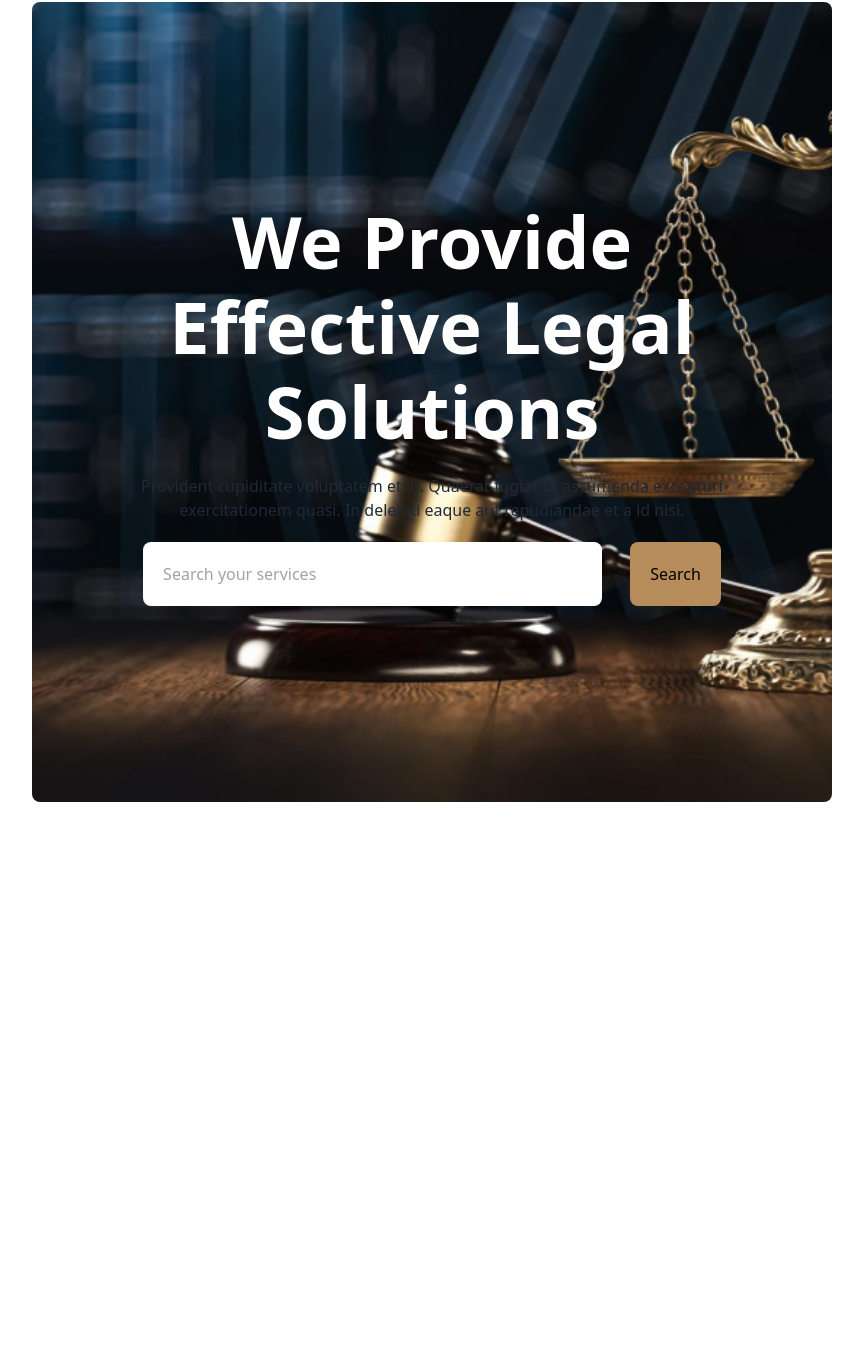
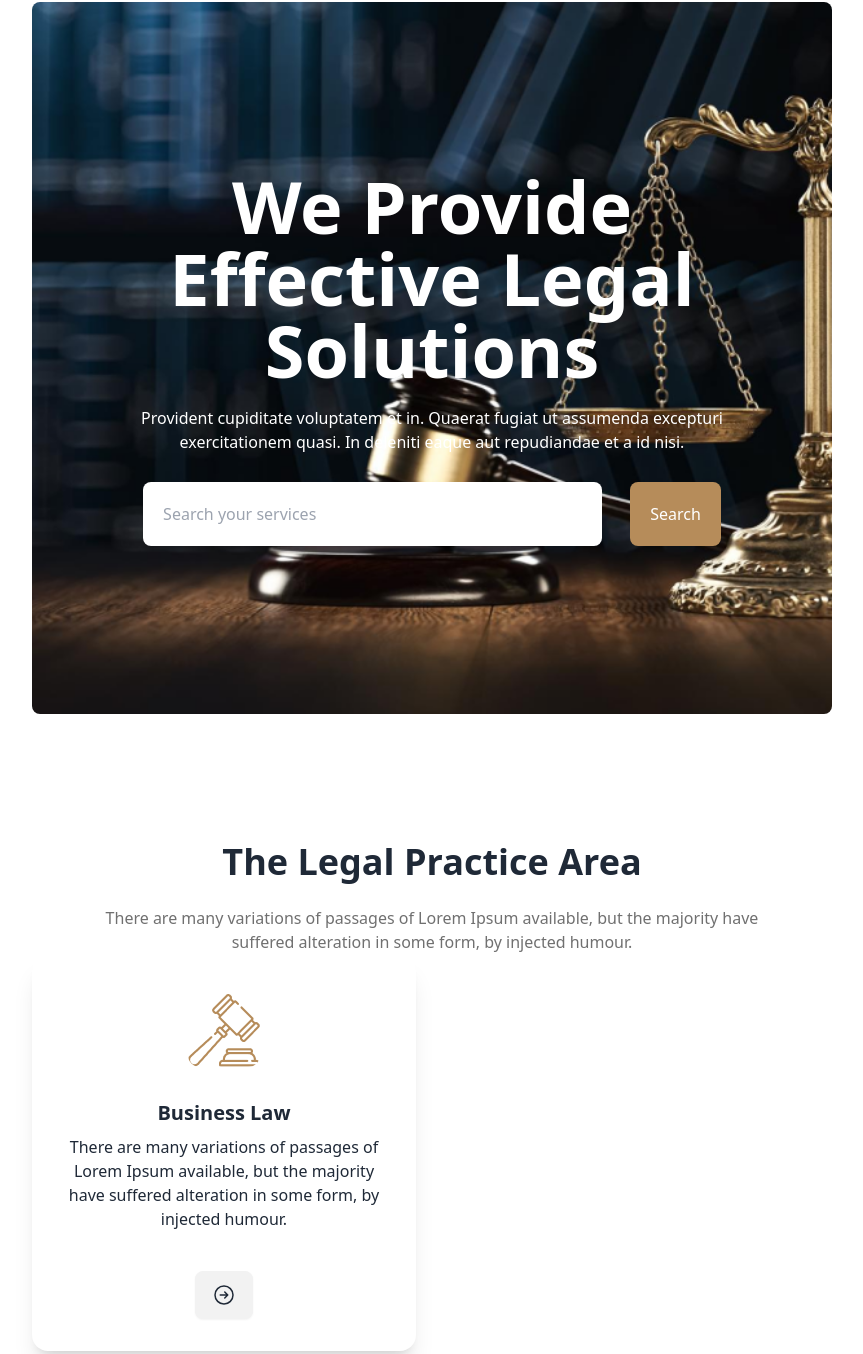
Before and after one commit to SahariorRidoy/Legal-Solution, a plain HTML site: page index.html in a window 1280 px wide. Shown: the part 114-1468 px from the top of the page, without its empty margins (208-1071 px from the left). Before the commit the page ends 916 px from the top, so only its background shows below. Drawn offline with nearby package versions, Linux system fonts and the light colour scheme.

Commit message:
Added Legal Practice Section

```diff
--- a/index.html
+++ b/index.html
@@ -1,5 +1,5 @@
 <!DOCTYPE html>
-<html lang="en">
+<html lang="en" data-theme="light">
 <head>
     <meta charset="UTF-8">
     <meta name="viewport" content="width=device-width, initial-scale=1.0">
@@ -16,16 +16,13 @@
         }
     </style>
 </head>
-<body class="px-60 bg-white">
+<body class="px-60 bg-white min-h-screen">
 
 <header>
     <!-- Navbar Start -->
     <div class="navbar text-black font-bold mb-12">
         <div class="navbar-start">
           <div class="dropdown">
-            <div>
-
-            </div>
             <ul
               tabindex="0"
               class="menu menu-sm dropdown-content bg-base-100 rounded-box z-[1] mt-3 w-52 p-2 shadow">
@@ -118,38 +115,59 @@
           <a class="btn bg-[#B68C5A] text-white border-none">Free Consultation</a>
         </div>
       </div>
+<!-- Banner Part -->
+      <div
+      class="hero mx-auto max-h-screen rounded-lg py-10"
+      style="background-image: url(./images/banner.png) ">
+      <div class=" "></div>
+      <div class=" text-center">
+        <div class="mx-auto py-32" >
+          <h1 class="mb-5 font-extrabold md:text-7xl text-3xl text-white max-w-[668px] leading-[85px] mx-auto">We Provide Effective Legal Solutions</h1>
+          <p class="mb-5 max-w-[679px] text-white">
+            Provident cupiditate voluptatem et in. Quaerat fugiat ut assumenda excepturi exercitationem
+            quasi. In deleniti eaque aut repudiandae et a id nisi.
+          </p>
+          <div class="mx-auto">
+            <input class="bg-white text-black py-5 pl-5 md:pr-52 pr-2 rounded-lg" type="text" placeholder="Search your services">
+            <button class="bg-[#B68C5A] text-white py-5 rounded-lg px-5 ml-6 mt-2">Search</button>
+          </div>
+        </div>
+      </div>
+    </div>
 
 </header>
 <main>
+<!-- Legal Practice -->
+ <section class="my-32 " >
+  <div class="text-center">
+    <h2 class="font-extrabold text-4xl mb-6">The Legal Practice Area</h2>
+  <p class="text-[#707070] max-w-[714px] mx-auto">There are many variations of passages of Lorem Ipsum available, but the majority have suffered alteration in some form, by injected humour.</p>
+  </div>
 
-    <!-- Hero Section Start -->
-    <!-- <section>
-        <div class="bg-[url('/images/banner.png')] py-[100px] rounded-lg px-52 mx-auto text-center bg-no-repeat bg-cover bg-center" >
-            <h1 class="text-center font-extrabold text-7xl text-white max-w-[668px] leading-[85px] mx-auto">We Provide Effective Legal Solutions</h1>
-            <p> There are many variations of passages of Lorem Ipsum available, but the majority have suffered alteration in some form, by injected humour.</p>
-
+  <!-- Cards -->
+  <div>
+    <div class="card bg-base-100 w-96 shadow-xl">
+      <figure class="px-10 pt-10">
+        <img
+          src="images/business.png"
+          alt="Shoes"
+          class="rounded-xl" />
+      </figure>
+      <div class="card-body items-center text-center">
+        <h2 class="card-title ">Business Law</h2>
+        <p class="mb-8">There are many variations of passages of Lorem Ipsum available, but the majority have suffered alteration in some form, by injected humour.</p>
+        <div class="card-actions">
+          <button class="btn"><svg xmlns="http://www.w3.org/2000/svg" fill="none" viewBox="0 0 24 24" stroke-width="1.5" stroke="currentColor" class="size-6">
+            <path stroke-linecap="round" stroke-linejoin="round" d="m12.75 15 3-3m0 0-3-3m3 3h-7.5M21 12a9 9 0 1 1-18 0 9 9 0 0 1 18 0Z" />
+          </svg>
+          </button>
         </div>
-
-    </section> -->
-
-    <div
-  class="hero mx-auto min-h-screen rounded-lg"
-  style="background-image: url(./images/banner.png);">
-  <div class=" "></div>
-  <div class=" text-center">
-    <div class="mx-auto">
-      <h1 class="mb-5 font-extrabold text-7xl text-white max-w-[668px] leading-[85px] mx-auto">We Provide Effective Legal Solutions</h1>
-      <p class="mb-5 max-w-[679px]">
-        Provident cupiditate voluptatem et in. Quaerat fugiat ut assumenda excepturi exercitationem
-        quasi. In deleniti eaque aut repudiandae et a id nisi.
-      </p>
-      <div class="mx-auto">
-        <input class="bg-white text-black py-5 pl-5 pr-52 rounded-lg" type="text" placeholder="Search your services">
-        <button class="bg-[#B68C5A] text-black py-5 rounded-lg px-5 ml-6">Search</button>
       </div>
     </div>
+
   </div>
-</div>
+ </section>
+
 
 </main>
 
```
